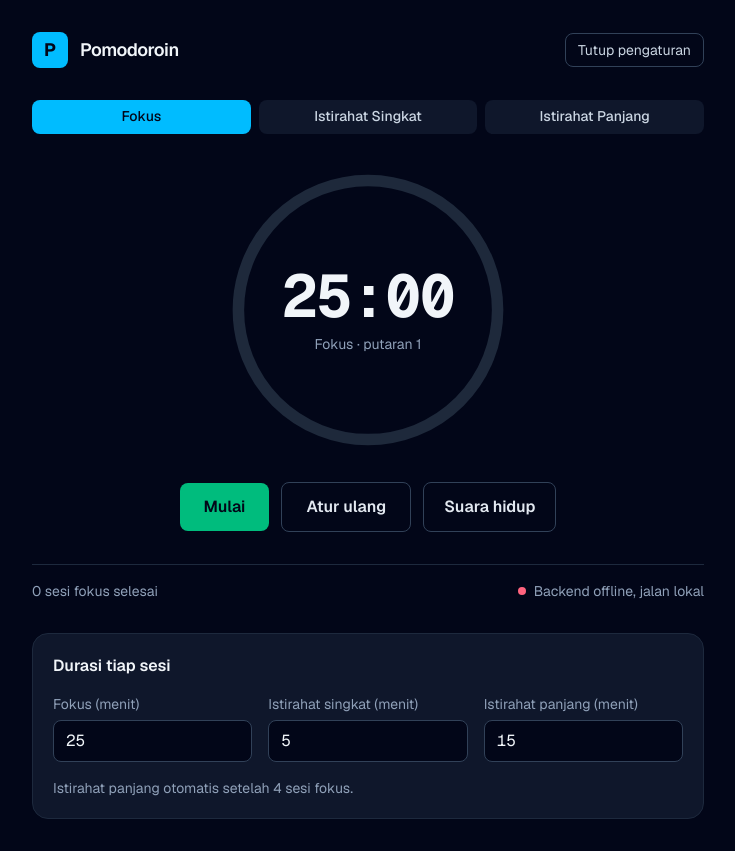
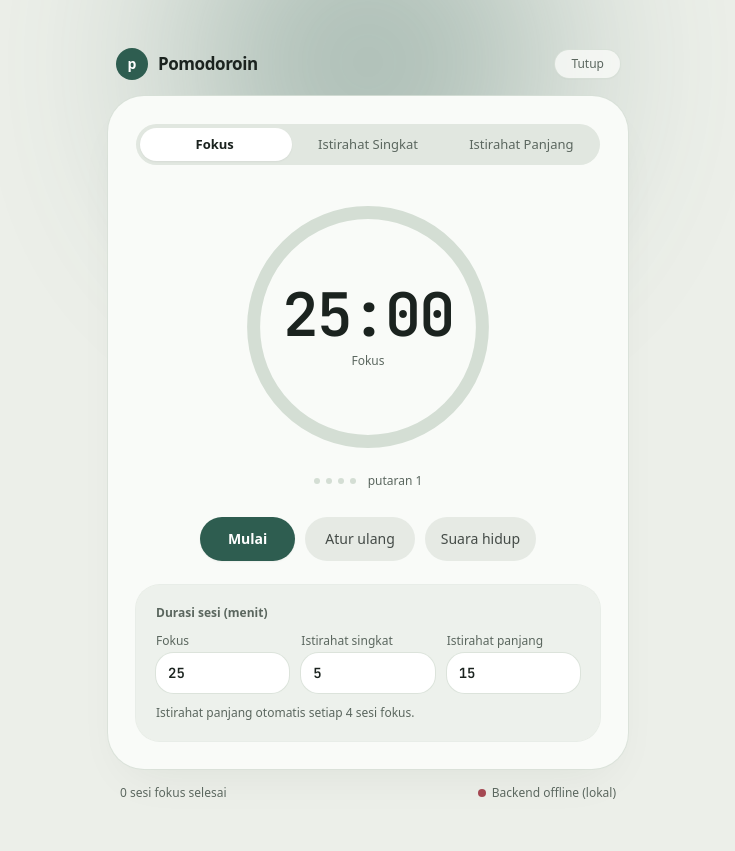
Before and after one commit to faaDNA/Pomodoroin, a Next.js app in the folder frontend/: page / in a window 1280 px wide. Both pictures are taken after a click on the button "Pengaturan". Shown: the whole page, without its empty margins (272-1007 px from the left). Built offline with nearby package versions, Linux system fonts and the light colour scheme; no server answers.

Commit message:
feat: redesign tampilan ke tema sage terang

```diff
--- a/frontend/scripts/check-responsive.js
+++ b/frontend/scripts/check-responsive.js
@@ -56,7 +56,7 @@ const CHROME = "C:\\Program Files\\Google\\Chrome\\Application\\chrome.exe";
 
   const clock = () => page.$eval("span.font-mono", (el) => el.textContent);
   const before = await clock();
-  await page.click("button.bg-emerald-500");
+  await page.click("button[data-primary]");
   await new Promise((r) => setTimeout(r, 2600));
   const during = await clock();
   const title = await page.title();
--- a/frontend/src/app/globals.css
+++ b/frontend/src/app/globals.css
@@ -1,24 +1,124 @@
 @import "tailwindcss";
 
 @theme inline {
-  --font-sans: var(--font-geist-sans);
-  --font-mono: var(--font-geist-mono);
+  --font-sans: var(--font-jakarta), system-ui, sans-serif;
+  --font-mono: var(--font-jbmono), monospace;
+
+  --color-ground: #ecefe9;
+  --color-surface: #f9fbf8;
+  --color-surface-elevated: #ffffff;
+  --color-sunk: #e1e7e0;
+  --color-ink: #1b231f;
+  --color-soft: #5b675f;
+  --color-muted: #8b978e;
+  --color-line: #d8e0d7;
+
+  --color-pine: #2e5d50;
+  --color-pine-soft: #e3ede8;
+  --color-honey: #8c621d;
+  --color-honey-soft: #f5ece0;
+  --color-iris: #5d5691;
+  --color-iris-soft: #eae8f5;
+
+  --color-danger: #a44852;
+}
+
+:root {
+  --ease-out: cubic-bezier(0.23, 1, 0.32, 1);
+  --ease-in-out: cubic-bezier(0.77, 0, 0.175, 1);
 }
 
 body {
-  font-family: var(--font-geist-sans), system-ui, sans-serif;
+  font-family: var(--font-sans);
+  background-color: var(--color-ground);
+  color: var(--color-ink);
+  overflow-x: hidden;
 }
 
 ::selection {
-  background: #38bdf8;
-  color: #020617;
+  background: #2e5d50;
+  color: #f9fbf8;
 }
 
 * {
-  caret-color: #38bdf8;
+  caret-color: #2e5d50;
+  scrollbar-color: #b0beb3 transparent;
+  scrollbar-width: thin;
 }
 
-* {
-  scrollbar-color: #334155 #020617;
-  scrollbar-width: thin;
+@keyframes breathe {
+  0%, 100% {
+    transform: scale(0.98);
+    opacity: 0.35;
+  }
+  50% {
+    transform: scale(1.04);
+    opacity: 0.65;
+  }
 }
+
+@keyframes rise-in {
+  from {
+    opacity: 0;
+    transform: translateY(10px) scale(0.99);
+  }
+  to {
+    opacity: 1;
+    transform: translateY(0) scale(1);
+  }
+}
+
+@keyframes panel-in {
+  from {
+    opacity: 0;
+    transform: translateY(-8px);
+  }
+  to {
+    opacity: 1;
+    transform: translateY(0);
+  }
+}
+
+.animate-breathe {
+  animation: breathe 5s cubic-bezier(0.4, 0, 0.6, 1) infinite;
+  opacity: 0.4;
+}
+
+.animate-rise {
+  animation: rise-in 360ms var(--ease-out) forwards;
+}
+
+.animate-panel {
+  animation: panel-in 220ms var(--ease-out) forwards;
+}
+
+/* Subtle micro hover lift + unified micro-interaction timing (140–170ms) */
+.hover-lift {
+  transition-property: transform, box-shadow, background-color, color;
+  transition-duration: 160ms;
+  transition-timing-function: var(--ease-out);
+}
+@media (hover: hover) and (pointer: fine) {
+  .hover-lift:hover {
+    transform: translateY(-1px);
+  }
+}
+
+@media (prefers-reduced-motion: reduce) {
+  .animate-breathe,
+  .animate-rise,
+  .animate-panel {
+    animation: none !important;
+  }
+  .animate-breathe {
+    opacity: 0.4;
+  }
+  .hover-lift:hover {
+    transform: none !important;
+  }
+  *,
+  *::before,
+  *::after {
+    transition-duration: 0.01ms !important;
+  }
+}
--- a/frontend/src/app/layout.tsx
+++ b/frontend/src/app/layout.tsx
@@ -1,20 +1,22 @@
 import type { Metadata } from "next";
-import { Geist, Geist_Mono } from "next/font/google";
+import { Plus_Jakarta_Sans, JetBrains_Mono } from "next/font/google";
 import "./globals.css";
 
-const geistSans = Geist({
-  variable: "--font-geist-sans",
+const sans = Plus_Jakarta_Sans({
+  variable: "--font-jakarta",
   subsets: ["latin"],
+  display: "swap",
 });
 
-const geistMono = Geist_Mono({
-  variable: "--font-geist-mono",
+const mono = JetBrains_Mono({
+  variable: "--font-jbmono",
   subsets: ["latin"],
+  display: "swap",
 });
 
 export const metadata: Metadata = {
-  title: "Pomodoroin — Simple Pomodoro Timer",
-  description: "Minimalist Pomodoro timer built with Next.js and Spring Boot.",
+  title: "Pomodoroin — Chill Minimalist Pomodoro Timer",
+  description: "Modern & chill Pomodoro timer built with Next.js and Spring Boot.",
 };
 
 export default function RootLayout({
@@ -25,7 +27,7 @@ export default function RootLayout({
   return (
     <html lang="id">
       <body
-        className={`${geistSans.variable} ${geistMono.variable} antialiased bg-slate-950 text-slate-100 min-h-screen`}
+        className={`${sans.variable} ${mono.variable} font-sans antialiased min-h-screen`}
       >
         {children}
       </body>
--- a/frontend/src/app/page.tsx
+++ b/frontend/src/app/page.tsx
@@ -1,6 +1,12 @@
 "use client";
 
-import { useCallback, useEffect, useRef, useState, useSyncExternalStore } from "react";
+import {
+  useCallback,
+  useEffect,
+  useRef,
+  useState,
+  useSyncExternalStore,
+} from "react";
 
 type Mode = "focus" | "short" | "long";
 
@@ -10,22 +16,42 @@ interface Durations {
   long: number;
 }
 
+interface ModeConfig {
+  key: Mode;
+  label: string;
+  short: string;
+  accent: string;
+  soft: string;
+}
+
 const API = "http://localhost:8080";
-
 const DEFAULT_DURATIONS: Durations = { focus: 25, short: 5, long: 15 };
 
-const MODE_LABEL: Record<Mode, string> = {
-  focus: "Fokus",
-  short: "Istirahat Singkat",
-  long: "Istirahat Panjang",
-};
+const MODES: ModeConfig[] = [
+  {
+    key: "focus",
+    label: "Fokus",
+    short: "Fokus",
+    accent: "#2e5d50",
+    soft: "#e3ede8",
+  },
+  {
+    key: "short",
+    label: "Istirahat Singkat",
+    short: "Singkat",
+    accent: "#8c621d",
+    soft: "#f5ece0",
+  },
+  {
+    key: "long",
+    label: "Istirahat Panjang",
+    short: "Panjang",
+    accent: "#5d5691",
+    soft: "#eae8f5",
+  },
+];
 
-const MODE_STROKE: Record<Mode, string> = {
-  focus: "#38bdf8",
-  short: "#4ade80",
-  long: "#c084fc",
-};
-
+const MODE_MAP = Object.fromEntries(MODES.map((m) => [m.key, m]));
 const LONG_BREAK_AFTER = 4;
 
 const STORAGE_KEY = "pomodoroin.durations";
@@ -36,7 +62,11 @@ let cachedDurations: Durations | null = null;
 function readDurations(): Durations {
   try {
     const raw = localStorage.getItem(STORAGE_KEY);
-    if (raw) return { ...DEFAULT_DURATIONS, ...(JSON.parse(raw) as Partial<Durations>) };
+    if (raw)
+      return {
+        ...DEFAULT_DURATIONS,
+        ...(JSON.parse(raw) as Partial<Durations>),
+      };
   } catch {
     localStorage.removeItem(STORAGE_KEY);
   }
@@ -67,14 +97,14 @@ function beep(ctx: AudioContext, offset: number, freq: number) {
   const start = ctx.currentTime + offset;
   const osc = ctx.createOscillator();
   const gain = ctx.createGain();
-  osc.type = "square";
+  osc.type = "sine";
   osc.frequency.value = freq;
   gain.gain.setValueAtTime(0.0001, start);
-  gain.gain.exponentialRampToValueAtTime(0.2, start + 0.01);
-  gain.gain.exponentialRampToValueAtTime(0.0001, start + 0.25);
+  gain.gain.exponentialRampToValueAtTime(0.18, start + 0.02);
+  gain.gain.exponentialRampToValueAtTime(0.0001, start + 0.28);
   osc.connect(gain).connect(ctx.destination);
   osc.start(start);
-  osc.stop(start + 0.3);
+  osc.stop(start + 0.32);
 }
 
 function formatTime(ms: number): string {
@@ -85,7 +115,6 @@ function formatTime(ms: number): string {
 }
 
 export default function Home() {
-  // server snapshot = defaults, client snapshot = localStorage; React swaps them after hydration
   const durations = useSyncExternalStore(
     subscribeDurations,
     getDurationsSnapshot,
@@ -113,9 +142,9 @@ export default function Home() {
     if (!audioRef.current) audioRef.current = new AudioCtor();
     const ctx = audioRef.current;
     if (ctx.state === "suspended") void ctx.resume();
-    beep(ctx, 0, 880);
-    beep(ctx, 0.45, 880);
-    beep(ctx, 0.9, 660);
+    beep(ctx, 0, 784); // G5
+    beep(ctx, 0.35, 784);
+    beep(ctx, 0.7, 659.25); // E5
   }, [muted]);
 
   const clearTicker = useCallback(() => {
@@ -195,7 +224,6 @@ export default function Home() {
     [mode, running],
   );
 
-  // fetch config/stats on mount
   useEffect(() => {
     fetch(`${API}/api/config`)
       .then((r) => (r.ok ? r.json() : Promise.reject()))
@@ -234,146 +262,180 @@ export default function Home() {
 
   const progress =
     totalMs > 0 ? Math.min(1, Math.max(0, 1 - shownMs / totalMs)) : 0;
-  const radius = 45;
+  const radius = 44;
   const circumference = 2 * Math.PI * radius;
-  const stroke = MODE_STROKE[mode];
+  const activeCfg = MODE_MAP[mode];
+  const modeIndex = MODES.findIndex((m) => m.key === mode);
+  // dots = completed focus sessions toward the next long break (works even
+  // when a mode is picked manually)
+  const filledDots = completed % LONG_BREAK_AFTER;
 
   return (
-    <main className="flex min-h-screen w-full items-center justify-center px-4 py-8">
-      <div className="w-full max-w-2xl min-w-0 space-y-8">
-        <header className="flex flex-wrap items-center justify-between gap-4">
-          <div className="flex items-center gap-3">
+    <main className="relative flex min-h-screen w-full items-center justify-center overflow-hidden px-4 py-8 sm:py-12">
+      {/* Ambient soft glow background container */}
+      <div aria-hidden className="pointer-events-none absolute inset-0 overflow-hidden">
+        <div
+          className={`absolute -top-32 left-1/2 h-[380px] w-[380px] -translate-x-1/2 rounded-full blur-[100px] transition-colors duration-700 ${
+            running ? "animate-breathe" : "opacity-35"
+          }`}
+          style={{ backgroundColor: activeCfg.accent }}
+        />
+      </div>
+
+      <div className="animate-rise relative z-10 w-full max-w-[520px] min-w-0">
+        <header className="mb-4 flex items-center justify-between px-2">
+          <div className="flex items-center gap-2.5">
             <span
               aria-hidden
-              className="flex h-9 w-9 items-center justify-center rounded-lg bg-sky-400 text-lg font-bold text-slate-950"
+              className="flex h-8 w-8 items-center justify-center rounded-full text-sm font-bold text-white transition-colors duration-500"
+              style={{ backgroundColor: activeCfg.accent }}
             >
-              P
+              p
             </span>
-            <span className="text-lg font-semibold tracking-tight">
+            <span className="text-[17px] font-semibold tracking-tight text-ink">
               Pomodoroin
             </span>
           </div>
+
           <button
             onClick={() => setSettingsOpen((v) => !v)}
             aria-expanded={settingsOpen}
-            className="rounded-lg border border-slate-700 px-3 py-1.5 text-sm text-slate-300 transition hover:border-slate-500 hover:bg-slate-800 focus-visible:outline focus-visible:outline-2 focus-visible:outline-sky-400"
+            className="hover-lift rounded-full bg-surface/80 px-4 py-1.5 text-xs font-medium text-soft shadow-xs ring-1 ring-line/80 backdrop-blur-md transition-colors hover:text-ink focus-visible:outline focus-visible:outline-2 focus-visible:outline-pine"
           >
-            {settingsOpen ? "Tutup pengaturan" : "Pengaturan"}
+            {settingsOpen ? "Tutup" : "Pengaturan"}
           </button>
         </header>
 
-        <nav className="grid grid-cols-3 gap-2" aria-label="Mode timer">
-          {(Object.keys(MODE_LABEL) as Mode[]).map((key) => (
+        <section className="rounded-[2.25rem] bg-surface p-5 shadow-[0_20px_50px_-20px_rgba(27,35,31,0.08)] ring-1 ring-line/80 sm:p-7">
+          <nav
+            className="relative grid grid-cols-3 gap-1 rounded-full bg-sunk p-1"
+            aria-label="Mode timer"
+          >
+            <span
+              aria-hidden
+              className="absolute inset-y-1 left-1 rounded-full bg-surface-elevated shadow-xs transition-transform duration-[260ms]"
+              style={{
+                width: "calc((100% - 0.5rem) / 3)",
+                transform: `translateX(${modeIndex * 100}%)`,
+                transitionTimingFunction: "var(--ease-in-out)",
+              }}
+            />
+            {MODES.map((cfg) => (
               <button
-              key={key}
-              onClick={() => selectMode(key)}
-              aria-pressed={mode === key}
-              className={`min-w-0 rounded-lg px-1 py-2 text-[13px] leading-tight font-medium transition focus-visible:outline focus-visible:outline-2 focus-visible:outline-sky-400 sm:px-3 sm:text-sm ${
-                mode === key
-                  ? "bg-sky-400 text-slate-950"
-                  : "bg-slate-900 text-slate-300 hover:bg-slate-800"
+                key={cfg.key}
+                onClick={() => selectMode(cfg.key)}
+                aria-pressed={mode === cfg.key}
+                className={`relative z-10 min-w-0 rounded-full py-2 text-center text-xs font-medium transition-colors sm:text-[13px] ${
+                  mode === cfg.key ? "text-ink font-semibold" : "text-soft hover:text-ink"
                 }`}
               >
-              {MODE_LABEL[key]}
+                <span className="hidden sm:inline">{cfg.label}</span>
+                <span className="sm:hidden">{cfg.short}</span>
               </button>
             ))}
           </nav>
 
-        <section className="flex flex-col items-center gap-7">
-          <div className="relative">
-            <svg viewBox="0 0 100 100" className="h-60 w-60 sm:h-72 sm:w-72">
+          <div className="flex flex-col items-center pt-6 sm:pt-8">
+            <div className="relative flex h-[230px] w-[230px] items-center justify-center sm:h-[260px] sm:w-[260px]">
+              <svg viewBox="0 0 100 100" className="h-full w-full -rotate-90">
                 <circle
                   cx="50"
                   cy="50"
                   r={radius}
                   fill="none"
-                stroke="#1e293b"
-                strokeWidth="4"
+                  stroke="#d4ded4"
+                  strokeWidth="5"
                 />
                 <circle
                   cx="50"
                   cy="50"
                   r={radius}
                   fill="none"
-                stroke={stroke}
-                strokeWidth="4"
+                  stroke={activeCfg.accent}
+                  strokeWidth="5"
                   strokeLinecap="round"
                   strokeDasharray={circumference}
                   strokeDashoffset={circumference * (1 - progress)}
-                transform="rotate(-90 50 50)"
-                style={{ transition: "stroke-dashoffset 200ms linear" }}
+                  style={{
+                    transition:
+                      "stroke-dashoffset 200ms linear, stroke 500ms var(--ease-out)",
+                  }}
                 />
               </svg>
-            <div className="absolute inset-0 flex flex-col items-center justify-center gap-2">
+              <div className="absolute inset-0 flex flex-col items-center justify-center">
                 <span
-                className="font-mono text-5xl font-bold tabular-nums tracking-tight sm:text-6xl"
+                  className="font-mono text-[52px] font-semibold tabular-nums tracking-[-0.03em] leading-none text-ink sm:text-[60px]"
                   aria-live="off"
                 >
                   {formatTime(shownMs)}
                 </span>
-              <span className="text-sm text-slate-400">
-                {MODE_LABEL[mode]} · putaran {round}
+                <span className="mt-2 text-xs font-medium text-soft">
+                  {activeCfg.label}
                 </span>
               </div>
+            </div>
+
+            <div
+              className="mt-4 flex items-center gap-1.5"
+              aria-label={`Putaran ${round} dari ${LONG_BREAK_AFTER}`}
+            >
+              {Array.from({ length: LONG_BREAK_AFTER }).map((_, i) => (
+                <span
+                  key={i}
+                  className="h-1.5 w-1.5 rounded-full transition-colors duration-300"
+                  style={{
+                    backgroundColor:
+                      i < filledDots ? activeCfg.accent : "#d4ded4",
+                  }}
+                />
+              ))}
+              <span className="ml-1.5 text-xs text-soft">
+                putaran {round}
+              </span>
             </div>
 
             <p className="sr-only" aria-live="polite">
               {running
                 ? `${formatTime(shownMs)} tersisa`
-              : `${MODE_LABEL[mode]} siap`}
+                : `${activeCfg.label} siap`}
             </p>
 
-          <div className="flex flex-wrap items-center justify-center gap-2.5 sm:gap-3">
+            <div className="mt-7 grid w-full max-w-[360px] grid-cols-2 gap-2.5 sm:flex sm:w-auto sm:max-w-none sm:flex-wrap sm:items-center sm:justify-center sm:gap-2.5">
               <button
+                data-primary
                 onClick={running ? pause : start}
-              className="rounded-lg bg-emerald-500 px-4 py-2.5 text-sm font-semibold text-slate-950 transition hover:bg-emerald-400 focus-visible:outline focus-visible:outline-2 focus-visible:outline-emerald-300 sm:px-6 sm:py-3 sm:text-base"
+                className="hover-lift col-span-2 rounded-full px-7 py-3.5 text-sm font-semibold text-white shadow-xs active:scale-[0.97] focus-visible:outline focus-visible:outline-2 focus-visible:outline-pine sm:col-span-1 sm:py-3"
+                style={{ backgroundColor: activeCfg.accent }}
               >
                 {running ? "Jeda" : "Mulai"}
               </button>
+
               <button
                 onClick={reset}
-              className="rounded-lg border border-slate-700 px-4 py-2.5 text-sm font-semibold text-slate-200 transition hover:border-slate-500 hover:bg-slate-800 focus-visible:outline focus-visible:outline-2 focus-visible:outline-sky-400 sm:px-6 sm:py-3 sm:text-base"
+                className="hover-lift rounded-full bg-sunk/80 px-5 py-3.5 text-sm font-medium text-ink/80 hover:bg-sunk hover:text-ink active:scale-[0.97] focus-visible:outline focus-visible:outline-2 focus-visible:outline-pine sm:py-3"
               >
                 Atur ulang
               </button>
+
               <button
                 onClick={() => setMuted((v) => !v)}
                 aria-pressed={muted}
-              className="rounded-lg border border-slate-700 px-3.5 py-2.5 text-sm font-semibold text-slate-200 transition hover:border-slate-500 hover:bg-slate-800 focus-visible:outline focus-visible:outline-2 focus-visible:outline-sky-400 sm:px-5 sm:py-3 sm:text-base"
+                className="hover-lift rounded-full bg-sunk/80 px-4 py-3.5 text-sm font-medium text-ink/80 hover:bg-sunk hover:text-ink active:scale-[0.97] focus-visible:outline focus-visible:outline-2 focus-visible:outline-pine sm:py-3"
               >
                 {muted ? "Suara mati" : "Suara hidup"}
               </button>
             </div>
-        </section>
-
-        <footer className="flex flex-wrap items-center justify-between gap-3 border-t border-slate-800 pt-4 text-sm text-slate-400">
-          <span>{completed} sesi fokus selesai</span>
-          <span className="flex items-center gap-2">
-            <span
-              aria-hidden
-              className={`h-2 w-2 rounded-full ${
-                backendUp === null
-                  ? "bg-slate-500"
-                  : backendUp
-                    ? "bg-emerald-400"
-                    : "bg-rose-400"
-              }`}
-            />
-            {backendUp === null
-              ? "Memeriksa backend…"
-              : backendUp
-                ? "Backend terhubung"
-                : "Backend offline, jalan lokal"}
-          </span>
-        </footer>
+          </div>
 
           {settingsOpen && (
             <section
-            className="rounded-2xl border border-slate-800 bg-slate-900 p-5"
+              className="animate-panel mt-6 rounded-[1.5rem] bg-sunk/50 p-4 sm:p-5 ring-1 ring-line/50"
               aria-label="Pengaturan durasi"
             >
-            <h2 className="mb-4 font-semibold">Durasi tiap sesi</h2>
-            <div className="grid gap-4 sm:grid-cols-3">
+              <h2 className="mb-3 text-xs font-semibold text-soft">
+                Durasi sesi (menit)
+              </h2>
+              <div className="grid gap-3 sm:grid-cols-3">
                 <DurationInput
                   label="Fokus"
                   value={durations.focus}
@@ -396,11 +458,33 @@ export default function Home() {
                   onChange={(v) => changeDuration("long", v)}
                 />
               </div>
-            <p className="mt-4 text-sm text-slate-400">
-              Istirahat panjang otomatis setelah {LONG_BREAK_AFTER} sesi fokus.
+              <p className="mt-3 text-xs text-soft">
+                Istirahat panjang otomatis setiap {LONG_BREAK_AFTER} sesi fokus.
               </p>
             </section>
           )}
+        </section>
+
+        <footer className="mt-4 flex flex-wrap items-center justify-between gap-2 px-3 text-xs text-soft">
+          <span>{completed} sesi fokus selesai</span>
+          <span className="flex items-center gap-1.5">
+            <span
+              aria-hidden
+              className={`h-2 w-2 rounded-full ${
+                backendUp === null
+                  ? "bg-soft"
+                  : backendUp
+                    ? "bg-[#2e5d50]"
+                    : "bg-danger"
+              }`}
+            />
+            {backendUp === null
+              ? "Memeriksa backend…"
+              : backendUp
+                ? "Backend terhubung"
+                : "Backend offline (lokal)"}
+          </span>
+        </footer>
       </div>
     </main>
   );
@@ -420,8 +504,8 @@ function DurationInput({
   onChange: (v: number) => void;
 }) {
   return (
-    <label className="flex flex-col gap-1.5 text-sm text-slate-400">
-      {label} (menit)
+    <label className="flex flex-col gap-1 text-xs text-soft font-medium">
+      {label}
       <input
         type="number"
         min={min}
@@ -431,7 +515,7 @@ function DurationInput({
           const v = Number(e.target.value);
           if (!Number.isNaN(v)) onChange(Math.min(max, Math.max(min, v)));
         }}
-        className="rounded-lg border border-slate-700 bg-slate-950 px-3 py-2 font-mono text-base tabular-nums text-slate-100 placeholder:text-slate-500 hover:border-slate-600 focus:border-sky-400 focus-visible:outline focus-visible:outline-2 focus-visible:outline-sky-400"
+        className="rounded-[1.1rem] bg-surface-elevated px-3 py-2.5 font-mono text-sm font-semibold tabular-nums text-ink ring-1 ring-line/80 outline-none transition-shadow focus:ring-2 focus:ring-pine/50"
       />
     </label>
   );
```
Also changed, not shown: 1 other file (tests, documents, lock files or other folders). Lines whose indentation alone changed are shown as unchanged.
